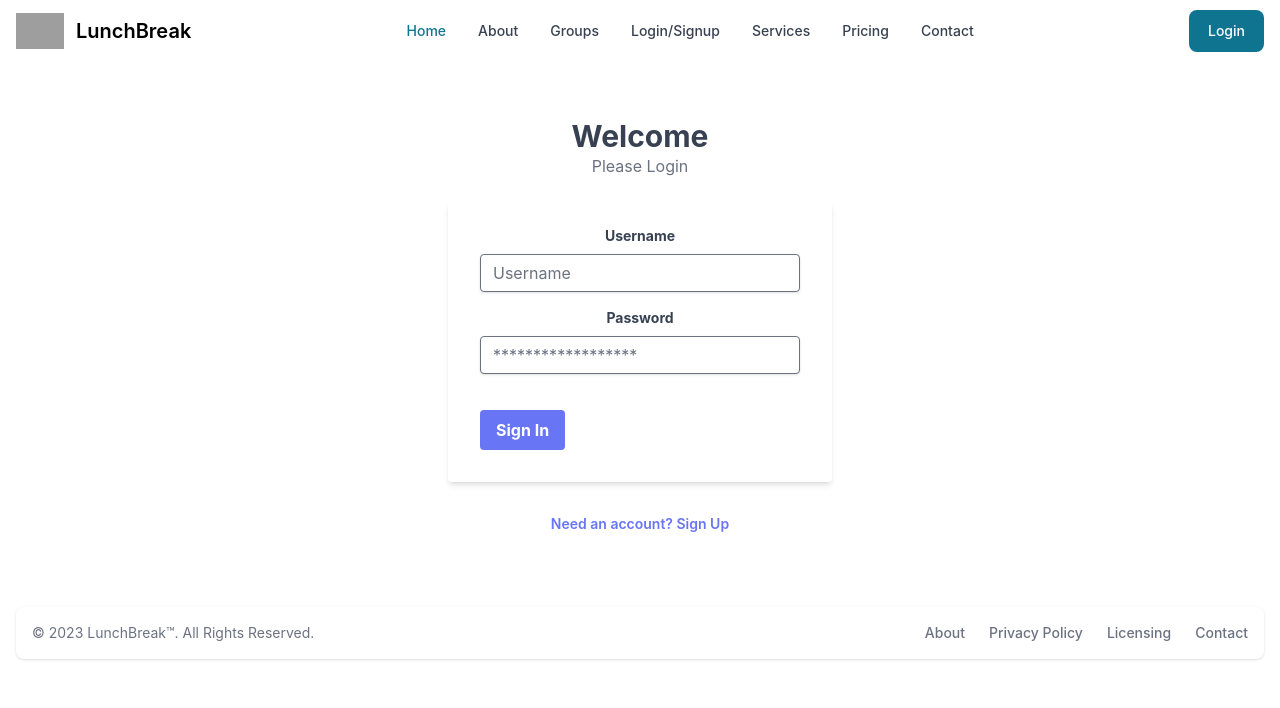
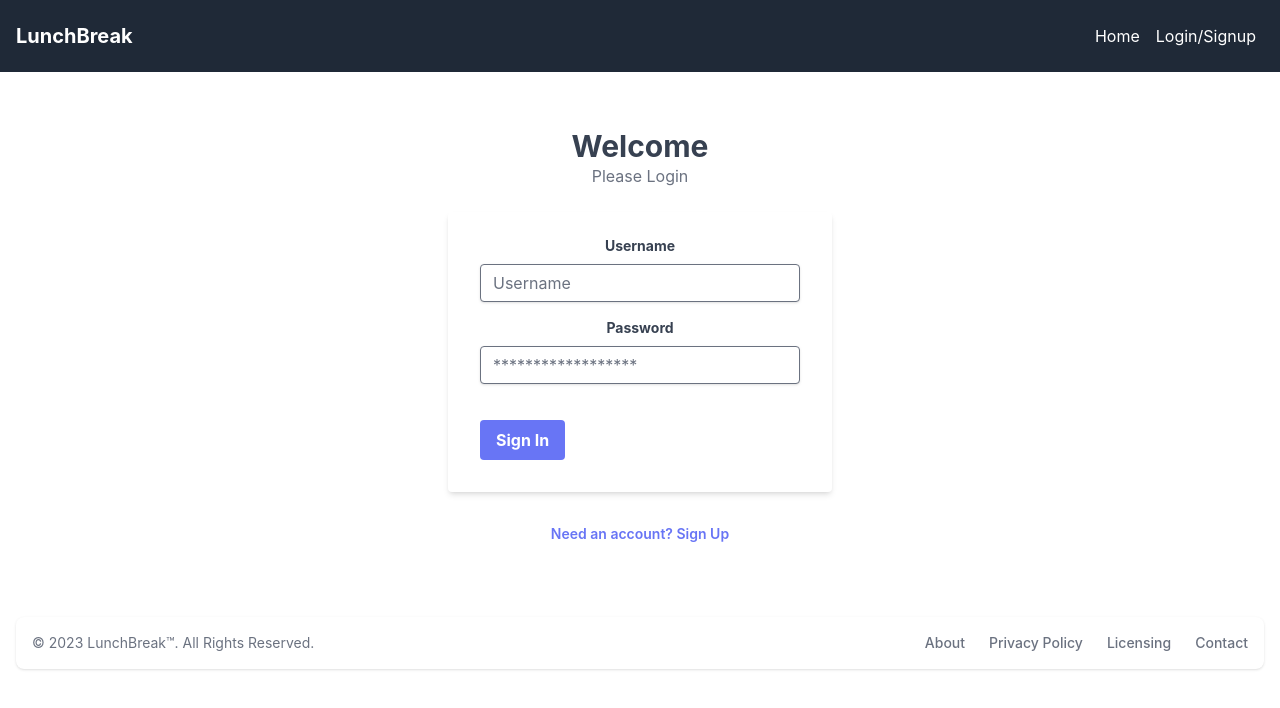
Before and after one commit to mlewis2257/food-app-frontend, a React (Create React App) app: page /auth in a window 1280 px wide. Shown: the top 708 px of the page. Built offline with nearby package versions, Linux system fonts and the light colour scheme; grey boxes are pictures that could not be loaded.

Commit message:
most recent updates for user services

```diff
--- a/package.json
+++ b/package.json
@@ -3,6 +3,9 @@
   "version": "0.1.0",
   "private": true,
   "dependencies": {
+    "@fortawesome/fontawesome-svg-core": "^6.5.1",
+    "@fortawesome/free-solid-svg-icons": "^6.5.1",
+    "@fortawesome/react-fontawesome": "^0.2.0",
     "@testing-library/jest-dom": "^5.17.0",
     "@testing-library/react": "^13.4.0",
     "@testing-library/user-event": "^13.5.0",
--- a/src/components/LoginForm/LoginForm.jsx
+++ b/src/components/LoginForm/LoginForm.jsx
@@ -1,23 +1,39 @@
-import React, { useState } from 'react';
-import axios from 'axios';
+import React, { useState, useContext } from 'react';
 import { useNavigate } from 'react-router-dom';
+import { login } from '../../utilities/user-services';
+import { UserContext } from '../../hooks/userContext';
+import useApi from '../../hooks/useApi';
+import api from '../../utilities/user-services';
 
 export default function LoginForm() {
     const [username, setUsername] = useState('');
     const [password, setPassword] = useState('');
     const [error, setError] = useState(''); // Added to handle display of login errors
+    const { request } = useApi();
+    const { setUser } = useContext(UserContext);
+    const navigate = useNavigate();
 
-    const navigate = useNavigate()
     const handleSubmit = async (e) => {
         e.preventDefault();
         try {
-            const response = await axios.post('http://localhost:8000/api/token/', { username, password });
-            localStorage.setItem('access', response.data.access);
-            localStorage.setItem('refresh', response.data.refresh);
-            navigate('/')
+            await login(username, password);
+            // Fetch user information after successful login
+            const userInfo = await fetchUserInfo(); // Implement this function
+            setUser(userInfo); // Update UserContext
+            navigate('/');
         } catch (error) {
             setError('Failed to login. Please check your credentials.');
             console.error('Login error', error);
+        }
+    };
+
+    const fetchUserInfo = async () => {
+        try {
+            const userInfo = await request(api.get, '/userinfo/');
+            return userInfo;
+        } catch (error) {
+            console.error('Error fetching user info:', error);
+            return null;
         }
     };
 
--- a/src/components/Navbar/Navbar.jsx
+++ b/src/components/Navbar/Navbar.jsx
@@ -1,40 +1,75 @@
-import {
-  Button,
-  Navbar,
-  NavbarBrand,
-  NavbarCollapse,
-  NavbarLink,
-  NavbarToggle,
-} from "flowbite-react";
+import React, { useState, useContext } from 'react';
+import { UserContext } from '../../hooks/userContext';
+import { FontAwesomeIcon } from '@fortawesome/react-fontawesome';
+import { faBars } from '@fortawesome/free-solid-svg-icons';
+import { useNavigate } from 'react-router-dom';
+import { logout } from '../../utilities/user-services';
 
-export default function NavbarReact() {
+const linkGroups = {
+    admin: [
+      { href: '/dashboard', title: 'Dashboard' },
+      { href: '/manage-users', title: 'Manage Users' },
+        // ... other admin links
+    ],
+    user: [
+      { href: '/profile', title: 'Profile' },
+      { href: '/settings', title: 'Settings' },
+        // ... other user links
+    ],
+    // ... other groups
+    Restaurant_Admin : [
+      { href: '/groups', title: 'Groups' },
+      { href: '/foods', title: 'Foods' },
+    ]
+};
+
+export default function Navbar() {
+  const { user, setUser } = useContext(UserContext);
+  const [isMenuOpen, setIsMenuOpen] = useState(false);
+  const navigate = useNavigate()
+
+  const userLinks = user ? linkGroups[user.groups] || [] : [];
+  const commonLinks = [
+      { href: '/', title: 'Home' },
+      user ? { href: '#', title: 'Logout', onClick: handleLogout } : { href: '/auth', title: 'Login/Signup' },
+  ];
+
+  function handleLogout () {
+    logout(); // Use the logout function from user-services
+    setUser(null); // Update UserContext to reflect that the user has logged out
+    setIsMenuOpen(false);
+    navigate('/')
+};
+
   return (
-    <Navbar fluid rounded>
-      <NavbarBrand href="https://flowbite-react.com">
-        <img
-          src="https://flowbite.com/docs/images/logo.svg"
-          className="mr-3 h-6 sm:h-9"
-          alt="Flowbite React Logo"
-        />
-        <span className="self-center whitespace-nowrap text-xl font-semibold dark:text-white">
-          LunchBreak
-        </span>
-      </NavbarBrand>
-      <div className="flex md:order-2 space-x-3 md:space-x-0">
-        <Button>Login</Button>
-        <NavbarToggle />
-      </div>
-      <NavbarCollapse>
-        <NavbarLink href="/" active>
-          Home
-        </NavbarLink>
-        <NavbarLink href="#">About</NavbarLink>
-        <NavbarLink href="/groups">Groups</NavbarLink>
-        <NavbarLink href="/auth">Login/Signup</NavbarLink>
-        <NavbarLink href="#">Services</NavbarLink>
-        <NavbarLink href="#">Pricing</NavbarLink>
-        <NavbarLink href="#">Contact</NavbarLink>
-      </NavbarCollapse>
-    </Navbar>
-  );
-}
+    <nav className="bg-gray-800 p-4 relative">
+        <div className="container mx-auto flex items-center justify-between ">
+            <a href="/" className="text-xl font-bold text-white">LunchBreak</a>
+            <button
+                className="text-white md:hidden"
+                onClick={() => setIsMenuOpen(!isMenuOpen)}
+            >
+                <FontAwesomeIcon icon={faBars} />
+            </button>
+            <div className={`absolute md:relative top-full right-0 md:flex flex-col md:flex-row w-full md:w-auto bg-gray-800 md:bg-transparent ${isMenuOpen ? 'flex' : 'hidden'}`}>
+                {commonLinks.concat(userLinks).map(link => (
+                    <a
+                        key={link.href}
+                        href={link.href}
+                        className="text-white p-2 border-b border-gray-700 md:border-none"
+                        onClick={(e) => {
+                          if (link.onClick) {
+                              e.preventDefault();
+                              link.onClick();
+                          }
+                          setIsMenuOpen(false);
+                      }}
+                    >
+                        {link.title}
+                    </a>
+                ))}
+            </div>
+        </div>
+    </nav>
+);
+};
--- /dev/null
+++ b/src/hooks/userContext.js
@@ -0,0 +1,13 @@
+import React, { createContext, useState } from 'react'; // using react's build in createContext to make globally available state variables in such a way to avoid prop drilling
+
+export const UserContext = createContext(null);
+
+export const UserProvider = ({ children }) => {
+    const [user, setUser] = useState(null); // 'user' can hold group info and other details
+
+    return (
+        <UserContext.Provider value={{ user, setUser }}>
+            {children}
+        </UserContext.Provider>
+    );
+};
--- a/src/pages/App/App.jsx
+++ b/src/pages/App/App.jsx
@@ -10,16 +10,20 @@ import AuthPage from "../AuthPage/AuthPage";
 import ScrollToTop from "./ScrollToTop";
 import NotFoundPage from "../NotFoundPage/NotFoundPage";
 import GenericErrorPage from "../GenericErrorPage/GenericErrorPage";
+import { UserProvider } from "../../hooks/userContext";
+import FoodsTestPage from "../FoodsTestPage/FoodsTestPage";
 
 function App() {
   // const [user, setUser] = useState();
   return (
+    <UserProvider>
       <main className="App">
         <NavbarReact />
         <ScrollToTop />
         <Routes>
           <Route path="/" element={<Homepage />} />
           <Route path="/groups" element={<GroupsTest />} />
+          <Route path="/foods" element={<FoodsTestPage />} />
           <Route path="/auth" element={<AuthPage />} />
           <Route path="/not-found" element={<NotFoundPage />} />
           <Route path="/error" element={<GenericErrorPage message="An unexpected error occurred."/>} />
@@ -27,6 +31,7 @@ function App() {
         </Routes>
         <Footer />
       </main>
+    </UserProvider>
   );
 }
 
--- /dev/null
+++ b/src/pages/FoodsTestPage/FoodsTestPage.jsx
@@ -0,0 +1,29 @@
+import React, {useEffect} from 'react'
+import useApi from '../../hooks/useApi';
+import api from '../../utilities/user-services';
+
+export default function FoodsTestPage() {
+    const { data: foods, error, loading, request } = useApi();
+
+    useEffect(() => {
+        request(api.get, '/foods/');
+    }, []);
+
+    // if (loading) return <p>Loading...</p>;
+    if (error) return <p>{error.message}</p>;
+
+    return (
+        <div>
+            <h2>Food List</h2>
+            {foods ? (
+                <ul>
+                    {foods.map(food => (
+                        <li key={food.id}>{food.title}, {food.description} - Completed: {food.completed ? 'True' : 'False'}</li>
+                    ))}
+                </ul>
+            ) : (
+                <p>No food to display</p>
+            )}
+        </div>
+    );
+}
--- a/src/utilities/user-services.js
+++ b/src/utilities/user-services.js
@@ -34,20 +34,25 @@ api.interceptors.response.use(
     async error => {
         const originalRequest = error.config;
 
-        // Token Expiration (401 Unauthorized)
+        // Check for token expiration (401 error)
         if (error.response.status === 401 && !originalRequest._retry) {
             originalRequest._retry = true;
+
             try {
+                // Attempt to refresh the token
                 const newAccessToken = await refreshToken();
                 axios.defaults.headers.common['Authorization'] = 'Bearer ' + newAccessToken;
+
+                // Update the original request header and retry
+                originalRequest.headers['Authorization'] = 'Bearer ' + newAccessToken;
                 return api(originalRequest);
             } catch (refreshError) {
-                // Handle token refresh failure
+                // Redirect to login or take appropriate action if token refresh fails
+                window.location = '/login';
                 return Promise.reject(refreshError);
             }
         }
-
-        // Other errors are handled at the component level
+        // Handle other types of errors
         return Promise.reject(error);
     }
 );
```
Also changed, not shown: src/pages/Homepage/Homepage.jsx (+45 -34 lines), 1 other file (tests, documents, lock files or other folders). Lines whose indentation alone changed are shown as unchanged.
